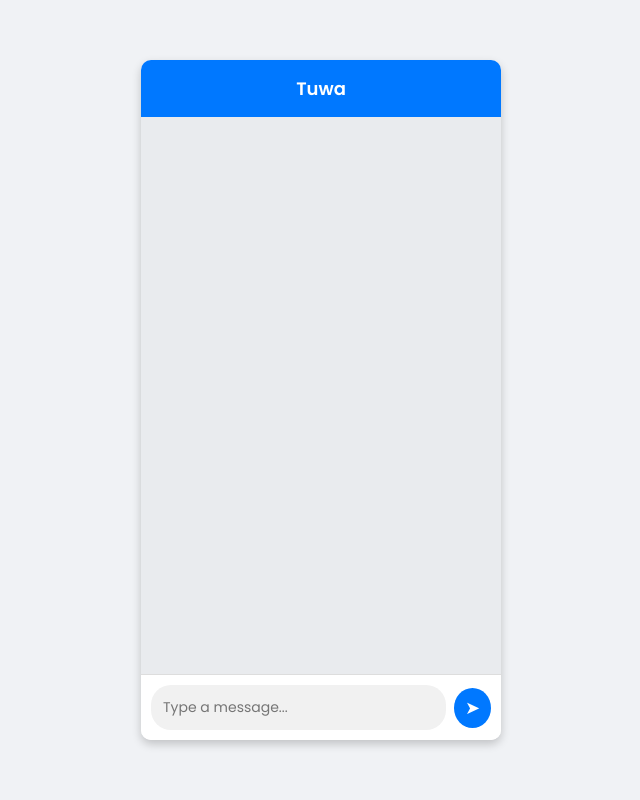
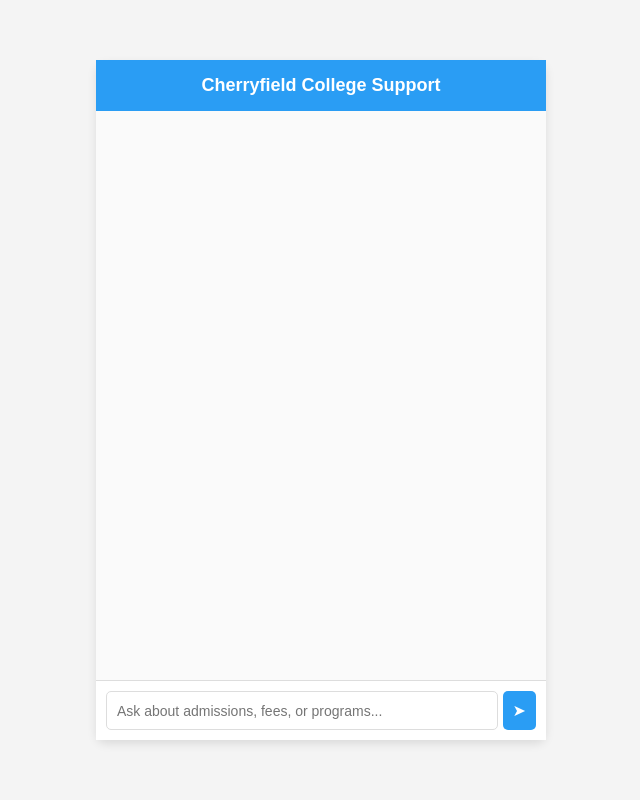
Before and after one commit to tuwasimon/chattie, a Flask app: page / in a window 1280 px wide. Shown: the whole page, without its empty margins (319-959 px from the left). Run offline with Flask 3, Linux system fonts and the light colour scheme.

Commit message:
chat.html

```diff
--- a/templates/chat.html
+++ b/templates/chat.html
@@ -3,166 +3,111 @@
 <head>
     <meta charset="UTF-8">
     <meta name="viewport" content="width=device-width, initial-scale=1.0">
-    <title>SchoolBot Chat</title>
-
-    <!-- ✅ Google Fonts: Poppins -->
-    <link href="https://fonts.googleapis.com/css2?family=Poppins:wght@300;400;600&display=swap" rel="stylesheet">
+    <title>Cherryfield College Support</title>
 
     <style>
+        /* General Page Styling */
         body {
-            font-family: 'Poppins', sans-serif;
-            background-color: #f0f2f5;
-            margin: 0;
-            padding: 0;
+            font-family: Arial, sans-serif;
+            background-color: #f4f4f4;
             display: flex;
             justify-content: center;
             align-items: center;
             height: 100vh;
+            margin: 0;
         }
 
-        /* ✅ Chat Container - Smaller & Responsive */
+        /* Chat Container */
         .chat-container {
-            width: 90%;
-            max-width: 360px; /* Limits width */
-            height: 85vh; /* Adjusts for smaller screens */
-            background: white;
+            width: 450px;
+            height: 85vh; /* ✅ Increased height */
+            background-color: white;
+            box-shadow: 0px 4px 10px rgba(0, 0, 0, 0.1);
+            border-radius: 10px;
             display: flex;
             flex-direction: column;
-            border-radius: 10px;
-            box-shadow: 0px 4px 10px rgba(0, 0, 0, 0.2);
-            overflow: hidden;
         }
 
+        /* Chat Header */
         .chat-header {
-            background: #0078FF;
+            background-color: #2a9df4;
             color: white;
             padding: 15px;
+            text-align: center;
             font-size: 18px;
-            text-align: center;
-            font-weight: 600;
+            font-weight: bold;
         }
 
+        /* Chat Box */
         .chat-box {
             flex: 1;
-            padding: 10px;
             overflow-y: auto;
+            padding: 15px;
+            background-color: #fafafa;
             display: flex;
             flex-direction: column;
-            background: #e9ebee;
         }
 
+        /* Messages */
         .message {
+            max-width: 80%;
+            margin-bottom: 10px;
+            padding: 10px;
+            border-radius: 8px;
+            font-size: 14px;
             display: flex;
-            align-items: flex-end;
-            margin-bottom: 10px;
-            max-width: 80%;
-        }
-
-        .message p {
-            padding: 12px;
-            border-radius: 15px;
-            font-size: 14px;
-            max-width: 80%;
-            word-wrap: break-word;
-            font-weight: 400;
+            align-items: center;
         }
 
         .user-message {
+            background-color: #2a9df4;
+            color: white;
             align-self: flex-end;
-            flex-direction: row-reverse;
         }
 
-        .user-message p {
-            background: #0078FF;
-            color: white;
-            border-bottom-right-radius: 2px;
+        .bot-message {
+            background-color: #e0e0e0;
+            color: black;
+            align-self: flex-start;
         }
 
-        .bot-message p {
-            background: #ffffff;
-            color: black;
-            border-bottom-left-radius: 2px;
+        /* Avatar Icons */
+        .avatar {
+            width: 30px;
+            height: 30px;
+            border-radius: 50%;
+            margin-right: 10px;
         }
 
-        .avatar {
-            width: 35px;
-            height: 35px;
-            border-radius: 50%;
-            margin: 0 8px;
-        }
-
-        /* ✅ Fix: Properly Aligned Input & Send Button */
+        /* Chat Input */
         .chat-input {
             display: flex;
-            align-items: center;
             padding: 10px;
-            background: white;
+            background-color: white;
             border-top: 1px solid #ddd;
-            gap: 8px; /* Adds spacing */
         }
 
         #userInput {
             flex: 1;
-            padding: 12px;
-            border: none;
-            border-radius: 20px;
+            padding: 10px;
+            border: 1px solid #ddd;
+            border-radius: 5px;
             font-size: 14px;
-            outline: none;
-            background: #f1f1f1;
-            font-family: 'Poppins', sans-serif;
         }
 
         .send-button {
-            background: #0078FF;
+            background-color: #2a9df4;
             color: white;
             border: none;
-            width: 40px; /* Fixed width */
-            height: 40px; /* Fixed height */
-            display: flex;
-            justify-content: center;
-            align-items: center;
-            font-size: 18px;
-            border-radius: 50%;
+            padding: 10px;
+            margin-left: 5px;
             cursor: pointer;
-            font-family: 'Poppins', sans-serif;
+            border-radius: 5px;
+            font-size: 16px;
         }
 
         .send-button:hover {
-            background: #0056b3;
-        }
-
-        /* ✅ Ensure Full Mobile Compatibility */
-        @media (max-width: 480px) {
-            .chat-container {
-                width: 95%;
-                max-width: 330px; /* Further reduce width */
-                height: 80vh;
-            }
-
-            .chat-input {
-                padding: 8px;
-            }
-
-            #userInput {
-                font-size: 13px; /* Reduce font size */
-                padding: 10px;
-            }
-
-            .send-button {
-                width: 35px;
-                height: 35px;
-                font-size: 16px;
-            }
-
-            .message p {
-                font-size: 13px;
-                padding: 10px;
-            }
-
-            .avatar {
-                width: 30px;
-                height: 30px;
-            }
+            background-color: #1e7cd9;
         }
     </style>
 
@@ -179,7 +124,6 @@
                 </div>`;
 
             document.getElementById("userInput").value = "";
-
             chatbox.scrollTop = chatbox.scrollHeight;
 
             let response = await fetch("/chat", {
@@ -209,10 +153,10 @@
 </head>
 <body>
     <div class="chat-container">
-        <div class="chat-header">Tuwa</div>
+        <div class="chat-header">Cherryfield College Support</div>
         <div id="chatBox" class="chat-box"></div>
         <div class="chat-input">
-            <input type="text" id="userInput" placeholder="Type a message..." />
+            <input type="text" id="userInput" placeholder="Ask about admissions, fees, or programs..." />
             <button class="send-button" onclick="sendMessage()">➤</button>
         </div>
     </div>
```
